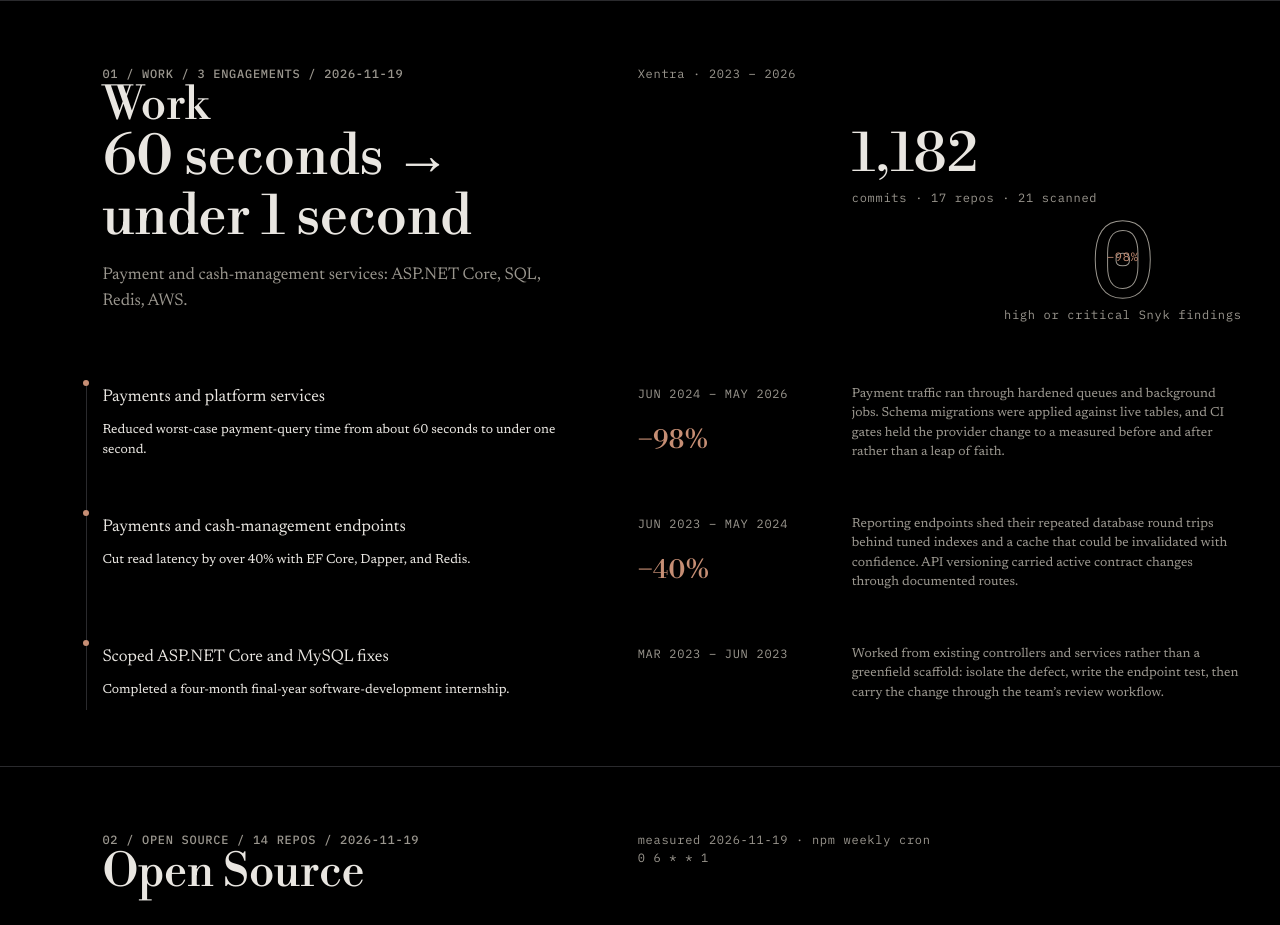
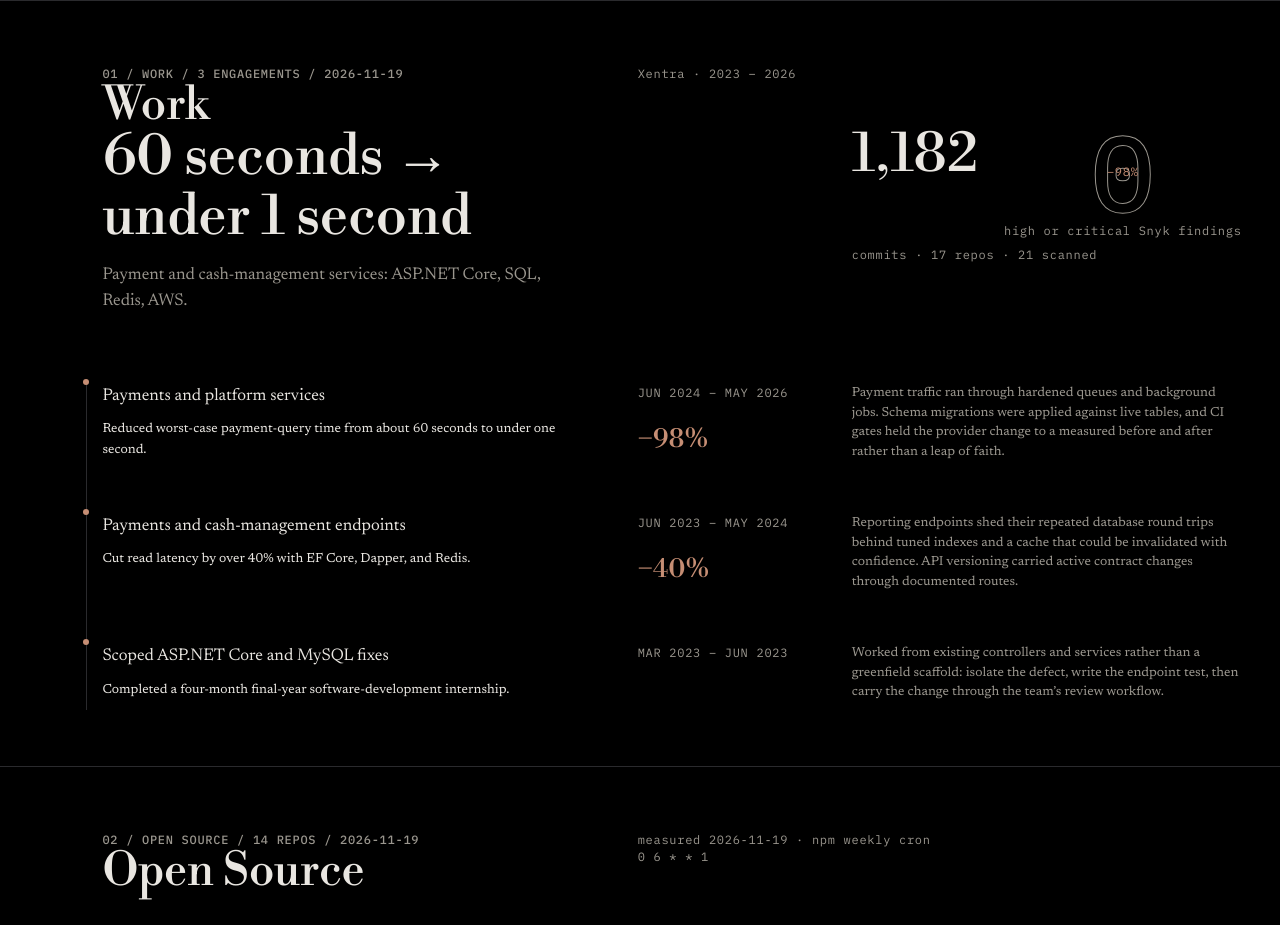
Before and after one commit to nathwn12/nathwn12.github.io, a React (Vite) app: page / in a window 1280 px wide. Shown: the part 1600-2525 px from the top of the page. Built offline with nearby package versions, Linux system fonts and the light colour scheme.

Commit message:
fix(css): set Work seal on the figure row
Move the 1100-1600 Work band seal from row 3 to row 1 so the figure and seal share a top-aligned row and the caption spans row 2. Band drops from 227.6px to 146.5px at 1440 with no overlaps.

```diff
--- a/src/styles/ledger.css
+++ b/src/styles/ledger.css
@@ -1169,9 +1169,9 @@ video.horizon-media.is-playing {
   }
 
   /* The caption must keep the band's measure, not the figure's column. Lifting
-     the pair into the band grid lets the caption span every track. The seal
-     drops a row: it is far taller than the figure, so on row 1 it covered a
-     full-width one-line caption. */
+     the pair into the band grid lets the caption span every track on row 2.
+     The seal shares row 1 with the figure, right- and top-aligned, so the band
+     is two tight rows instead of a diagonal stack. */
   .pc .band > div {
     display: contents;
   }
@@ -1191,7 +1191,7 @@ video.horizon-media.is-playing {
 
   .pc .zero-seal {
     grid-column: 2;
-    grid-row: 3;
+    grid-row: 1;
     justify-self: end;
     flex: 0 0 auto;
     min-width: 150px;
```
